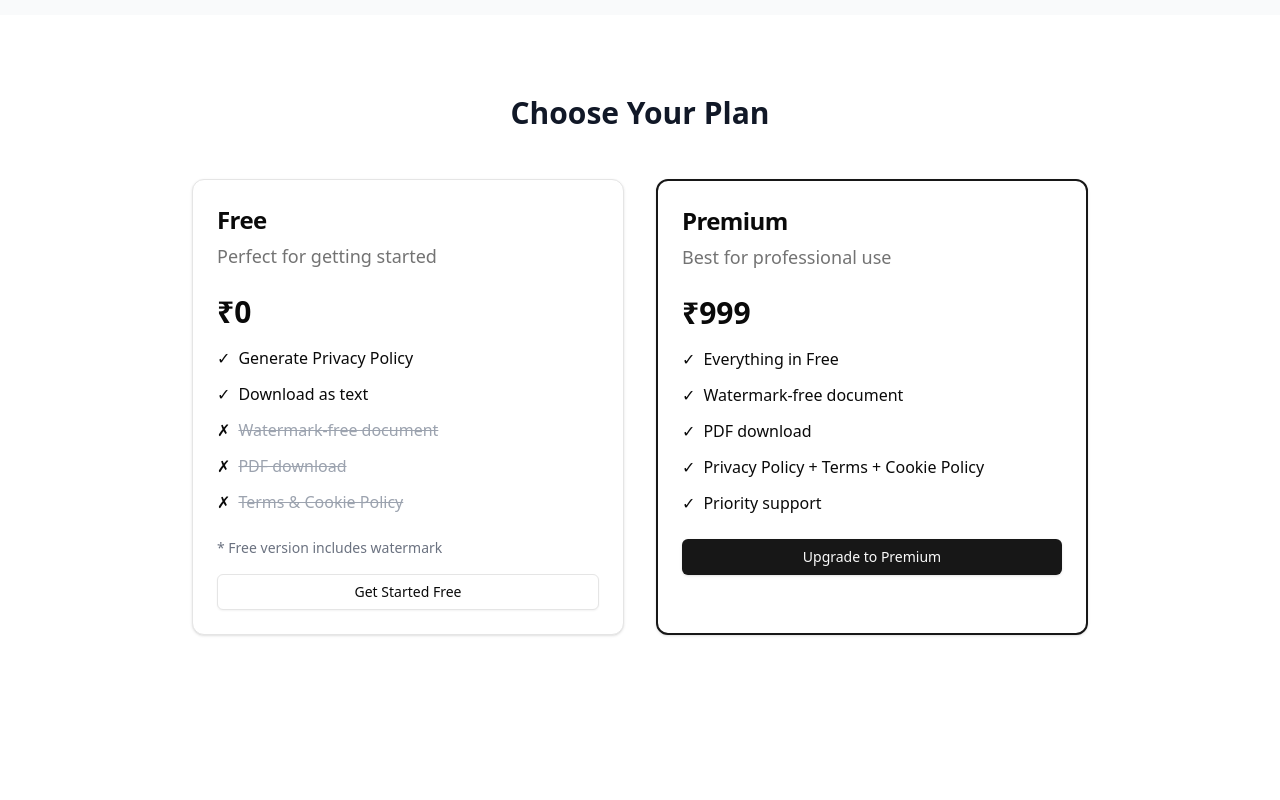
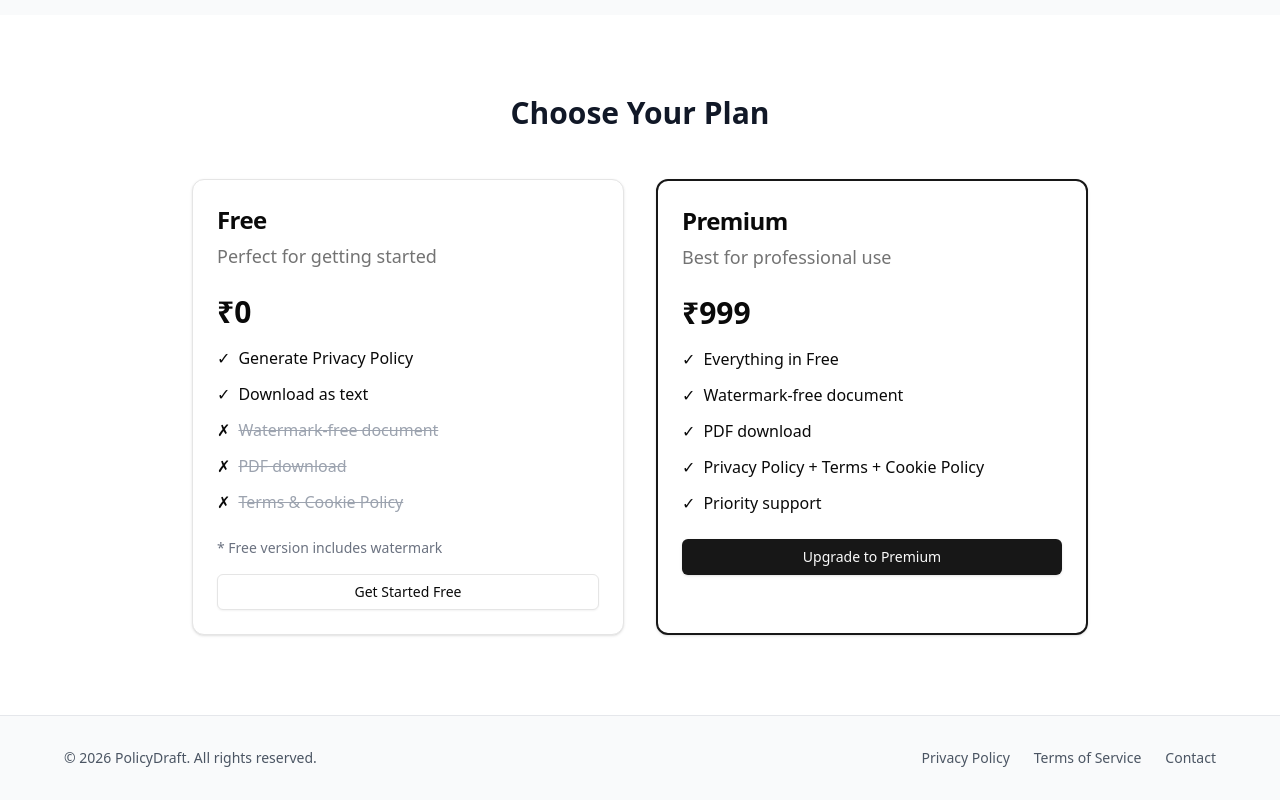
Before and after one commit to AK5200/ultrafastutilities, a Next.js app: page / in a window 1280 px wide. Shown: the part 1075-1875 px from the top of the page. Before the commit the page ends 1790 px from the top, so only its background shows below. Built offline with nearby package versions, Linux system fonts and the light colour scheme.

Commit message:
feat: create landing page footer

```diff
--- a/app/page.tsx
+++ b/app/page.tsx
@@ -162,6 +162,30 @@
           </div>
         </div>
       </section>
+
+      {/* Footer */}
+      <footer className="bg-gray-50 dark:bg-gray-900 border-t border-gray-200 dark:border-gray-800 py-8 px-4">
+        <div className="max-w-6xl mx-auto">
+          <div className="flex flex-col md:flex-row justify-between items-center">
+            <div className="mb-4 md:mb-0">
+              <p className="text-gray-600 dark:text-gray-400 text-sm">
+                © {new Date().getFullYear()} PolicyDraft. All rights reserved.
+              </p>
+            </div>
+            <div className="flex gap-6">
+              <Link href="/privacy" className="text-gray-600 dark:text-gray-400 hover:text-gray-900 dark:hover:text-gray-100 text-sm">
+                Privacy Policy
+              </Link>
+              <Link href="/terms" className="text-gray-600 dark:text-gray-400 hover:text-gray-900 dark:hover:text-gray-100 text-sm">
+                Terms of Service
+              </Link>
+              <Link href="/contact" className="text-gray-600 dark:text-gray-400 hover:text-gray-900 dark:hover:text-gray-100 text-sm">
+                Contact
+              </Link>
+            </div>
+          </div>
+        </div>
+      </footer>
     </main>
   );
 }
--- a/features.json
+++ b/features.json
@@ -77,7 +77,7 @@
       "See links to: Privacy Policy, Terms of Service, Contact",
       "Footer is styled consistently with rest of page"
     ],
-    "passes": false
+    "passes": true
   },
   {
     "category": "generator",
```
